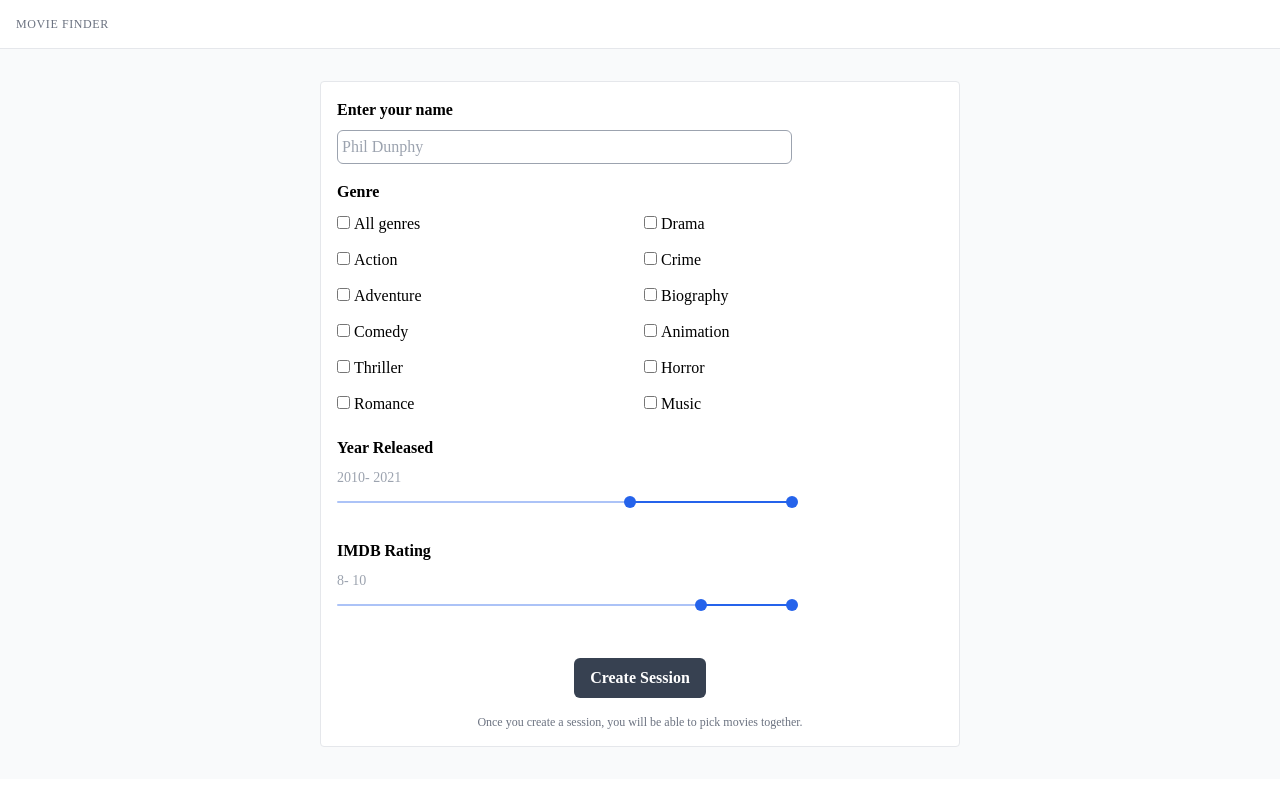
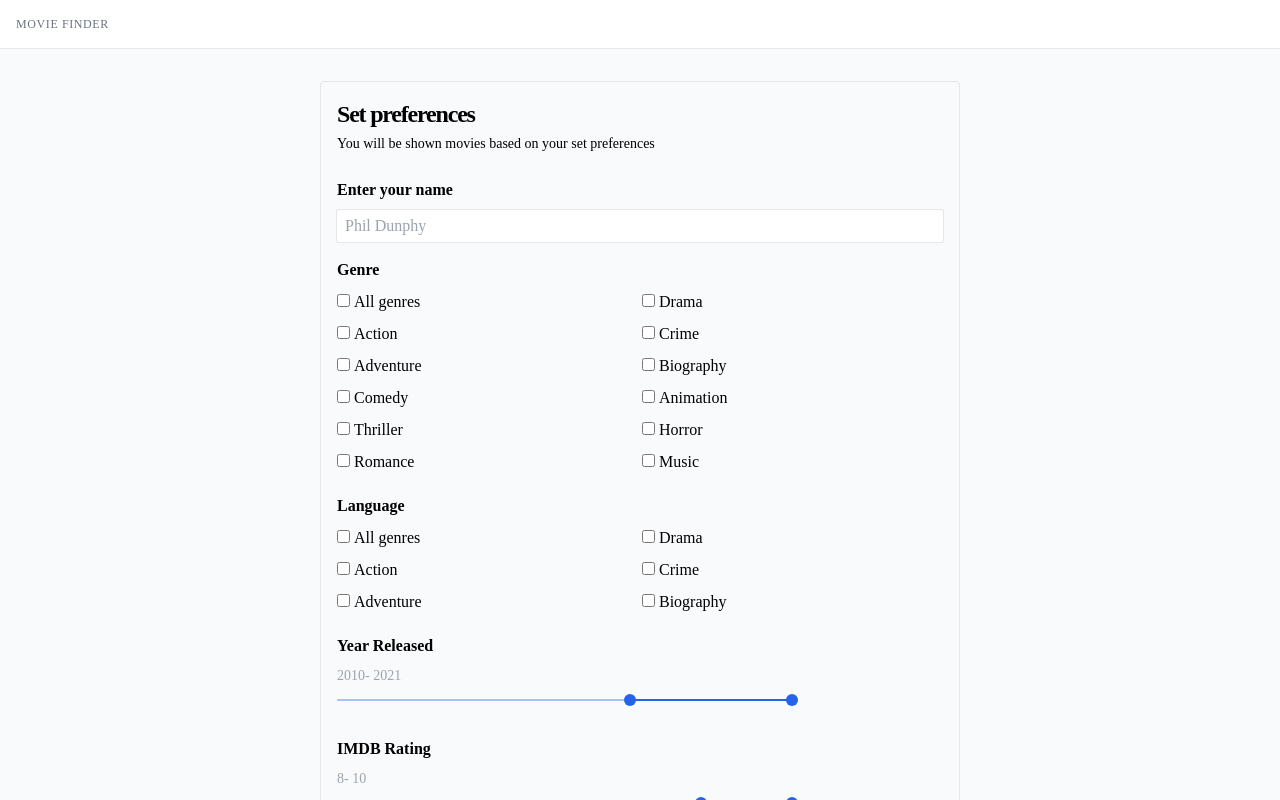
Before and after one commit to priyanshunayan/movie-finder-fe, a React (Vite) app: page /filters in a window 1280 px wide. Shown: the top 800 px of the page. Built offline with nearby package versions, Linux system fonts and the light colour scheme; a web font is replaced by a local one.

Commit message:
Add heading and language

```diff
--- a/src/components/Filters.js
+++ b/src/components/Filters.js
@@ -144,10 +144,19 @@ const Filters = () => {
   ];
 
   return (
-    <div className="bg-gray-50">
+    <div className="min-h-screen bg-gray-50">
       <Header />
       <div className="md:py-8">
-        <div className="container mx-auto p-4 md:w-6/12 bg-white md:rounded md:border">
+        <div className="container mx-auto p-4 pb-16 md:w-6/12 md:rounded md:border">
+          <header className="mb-6">
+            <h1 className="text-2xl font-bold tracking-tighter mb-1">
+              Set preferences
+            </h1>
+            <h2 className="text-sm">
+              You will be shown movies based on your set preferences
+            </h2>
+          </header>
+
           {session_id ? (
             <div className="mb-4 flex rounded-md">
               <div>
@@ -178,12 +187,27 @@ const Filters = () => {
                 onChange={formik.handleChange}
                 value={formik.values.name}
                 placeholder="Phil Dunphy"
-                className="block border border-gray-400 mb-2 w-9/12 p-1 rounded-md"
+                className="block ring-1 ring-gray-200 mb-2 w-full py-1 px-2 rounded-sm"
               />
               <div className="font-bold mt-4 mb-2">Genre</div>
-              <div className="grid grid-cols-2 gap-2">
+              <div className="grid grid-cols-2 gap-1">
                 {genreOptions.map((option) => (
-                  <label key={option} className="mb-1 block w-max">
+                  <label key={option} className="mb-1 block w-full">
+                    <Field
+                      type="checkbox"
+                      name="genre"
+                      value={option}
+                      className="mr-1 checked:bg-blue-600 checked:border-transparent"
+                    />
+                    <span>{option}</span>
+                  </label>
+                ))}
+              </div>
+              {/* dummy Language filter - Replace it with actual language */}
+              <div className="font-bold mt-4 mb-2">Language</div>
+              <div className="grid grid-cols-2 gap-1">
+                {genreOptions.slice(0, 6).map((option) => (
+                  <label key={option} className="mb-1 block w-full">
                     <Field
                       type="checkbox"
                       name="genre"
@@ -195,7 +219,7 @@ const Filters = () => {
                 ))}
               </div>
               <div className="font-bold mt-4">Year Released</div>
-              <div className="text-gray-400 text-sm mt-2">
+              <div className="text-gray-400 text-sm mt-2 w-full">
                 {yearValue[0]}- {yearValue[1]}
               </div>
               <Slider
@@ -221,26 +245,14 @@ const Filters = () => {
                 aria-labelledby="range-slider"
               />
 
-              {session_id ? (
-                <button
-                  type="submit"
-                  className="mt-8 bg-gray-700 font-semibold text-white block px-4 py-2 mx-auto mb-2 hover:bg-gray-800 focus:outline-none rounded-md"
-                >
-                  Join Session
-                </button>
-              ) : (
-                <button
-                  type="submit"
-                  className="mt-8 bg-gray-700 font-semibold text-white block px-4 py-2 mx-auto mb-2 hover:bg-gray-800 focus:outline-none rounded-md"
-                >
-                  Create Session
-                </button>
-              )}
+              <button
+                type="submit"
+                className="mt-8 bg-gray-700 font-medium text-white block px-4 py-2 mx-auto mb-2 hover:bg-gray-800 focus:outline-none rounded w-full"
+              >
+                {session_id ? "Join session" : "Create session"}
+              </button>
             </form>
           </FormikProvider>
-          <p className="text-gray-500 text-xs text-center mt-4">
-            Once you create a session, you will be able to pick movies together.
-          </p>
         </div>
       </div>
     </div>
```
